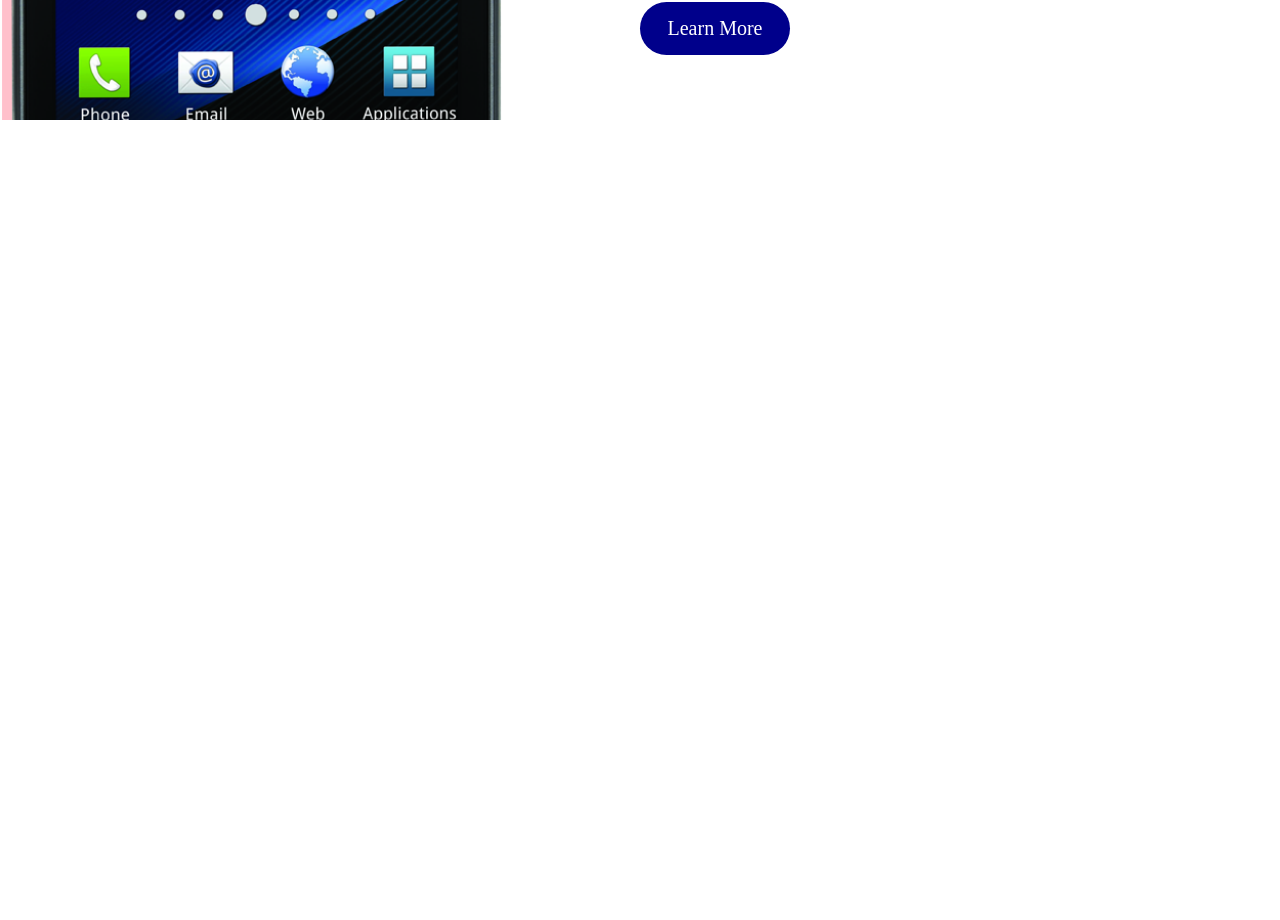
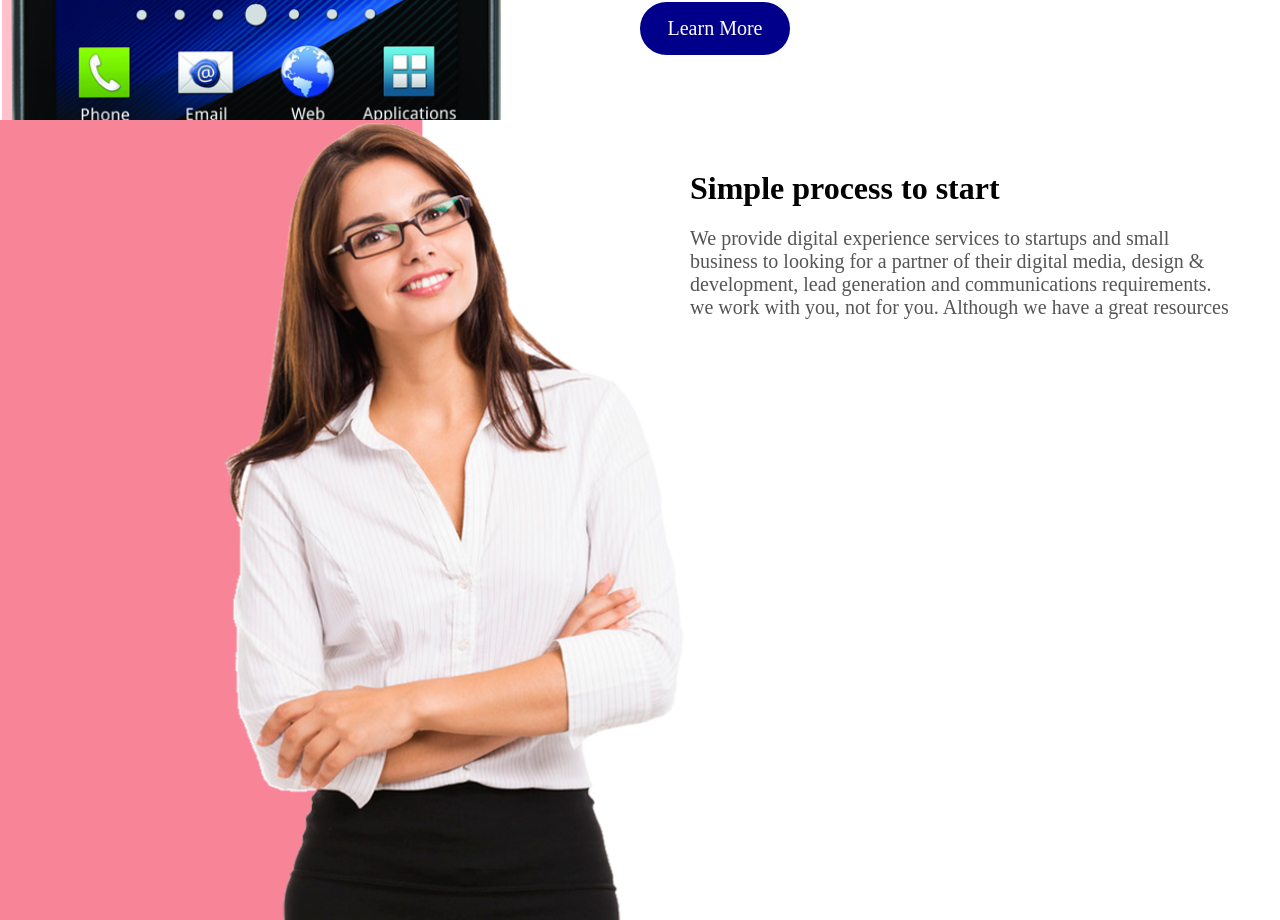
Before and after one commit to Tiago-devop/react-agency-app, a React (Create React App) app: page / in a window 1280 px wide. Shown: the part 1480-2400 px from the top of the page. Before the commit the page ends 1600 px from the top, so only its background shows below. Built offline with nearby package versions, Linux system fonts and the light colour scheme.

Commit message:
add Service component and styling

```diff
--- a/src/App.js
+++ b/src/App.js
@@ -1,22 +1,32 @@
 import Intro from "./components/Intro";
 import Navbar from "./components/Navbar";
 import Feature from "./components/Feature";
+import Service from "./components/Service";
 
 import { GlobalStyle } from "./GlobalStyle";
-import { FeatureShape, IntroShape, Wrapper } from "./App.styles";
+import {
+  FeatureShape,
+  IntroShape,
+  Container,
+  ServiceShape,
+} from "./App.styles";
 
 const App = () => (
   <>
-    <Wrapper>
+    <Container>
       <Navbar />
       <Intro />
       <IntroShape />
-      <GlobalStyle />
-    </Wrapper>
-    <Wrapper>
+    </Container>
+    <Container>
       <Feature />
       <FeatureShape />
-    </Wrapper>
+    </Container>
+    <Container>
+      <Service />
+      <ServiceShape />
+    </Container>
+    <GlobalStyle />
   </>
 );
 
--- a/src/App.styles.js
+++ b/src/App.styles.js
@@ -1,12 +1,12 @@
 import styled, { css } from "styled-components";
 
-export const Wrapper = styled.div`
+export const Container = styled.div`
   height: 100vh;
   overflow: hidden;
   position: relative;
 `;
 
-export const Shape = css`
+const Shape = css`
   width: 100%;
   height: 100%;
   position: absolute;
@@ -26,3 +26,9 @@ export const FeatureShape = styled.div`
   clip-path: polygon(0 0, 55% 0, 33% 100%, 0 100%);
   background-color: pink;
 `;
+
+export const ServiceShape = styled.div`
+  ${Shape}
+  clip-path: polygon(0 0, 33% 0, 33% 100%, 0 100%);
+  background-color: #f88497;
+`;
--- /dev/null
+++ b/src/components/Service/Service.styles.js
@@ -0,0 +1,37 @@
+import styled from "styled-components";
+
+export const Container = styled.div`
+  display: flex;
+`;
+
+export const Left = styled.div`
+  width: 50%;
+`;
+
+export const Image = styled.img`
+  height: 100%;
+`;
+
+export const Right = styled.div`
+  width: 50%;
+`;
+
+export const Wrapper = styled.div`
+  padding: 50px;
+  display: flex;
+  flex-direction: column;
+`;
+
+export const Title = styled.h1``;
+
+export const Description = styled.p`
+  font-size: 20px;
+  margin-top: 20px;
+  color: #555;
+`;
+
+export const CardContainer = styled.div`
+  display: flex;
+  justify-content: space-between;
+  margin-top: 50px;
+`;
--- /dev/null
+++ b/src/components/Service/index.js
@@ -0,0 +1,35 @@
+import {
+  CardContainer,
+  Container,
+  Description,
+  Image,
+  Left,
+  Right,
+  Title,
+  Wrapper,
+} from "./Service.styles";
+import How from "../../img/how.png";
+
+const Service = () => (
+  <Container>
+    <Left>
+      <Image src={How} />
+    </Left>
+    <Right>
+      <Wrapper>
+        <Title>Simple process to start</Title>
+        <Description>
+          We provide digital experience services to startups and small business
+          to looking for a partner of their digital media, design & development,
+          lead generation and communications requirements. we work with you, not
+          for you. Although we have a great resources
+        </Description>
+        <CardContainer>
+
+        </CardContainer>
+      </Wrapper>
+    </Right>
+  </Container>
+);
+
+export default Service;
```
Also changed, not shown: src/img/how.png (added).
